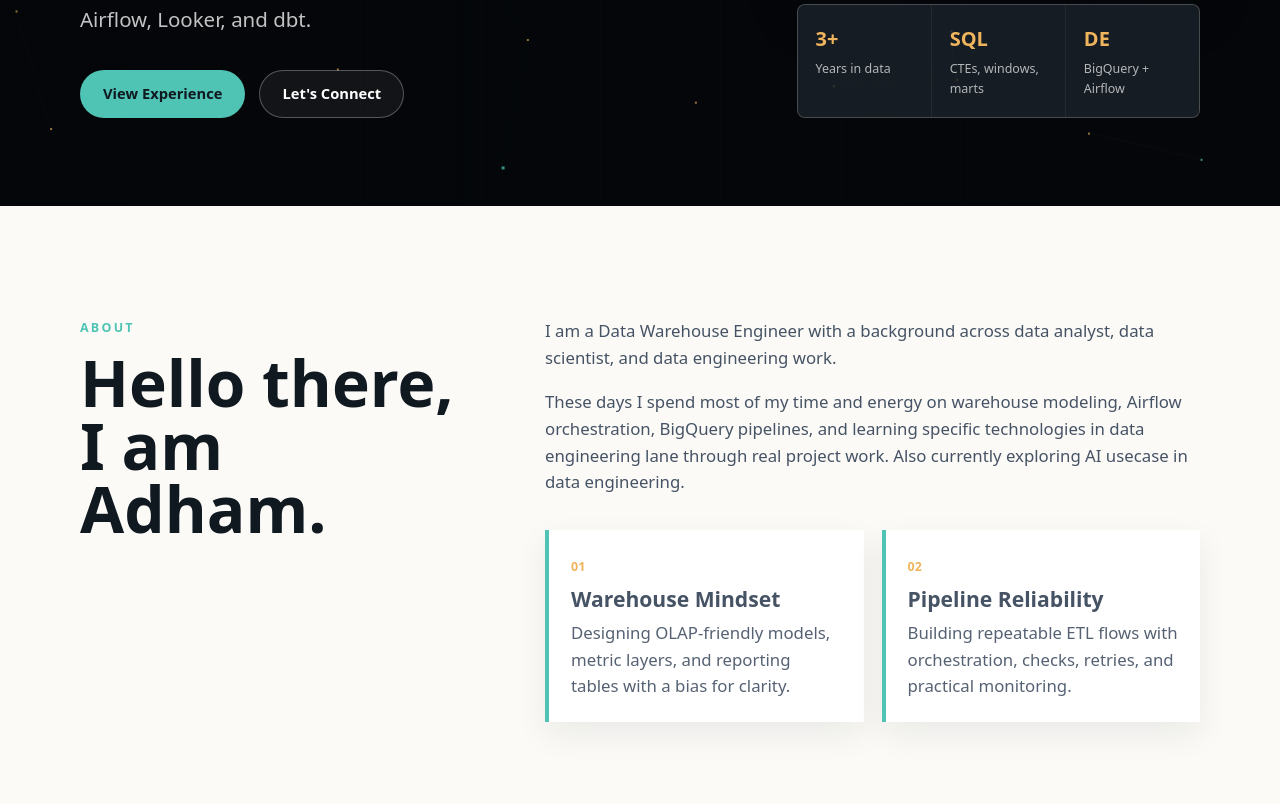
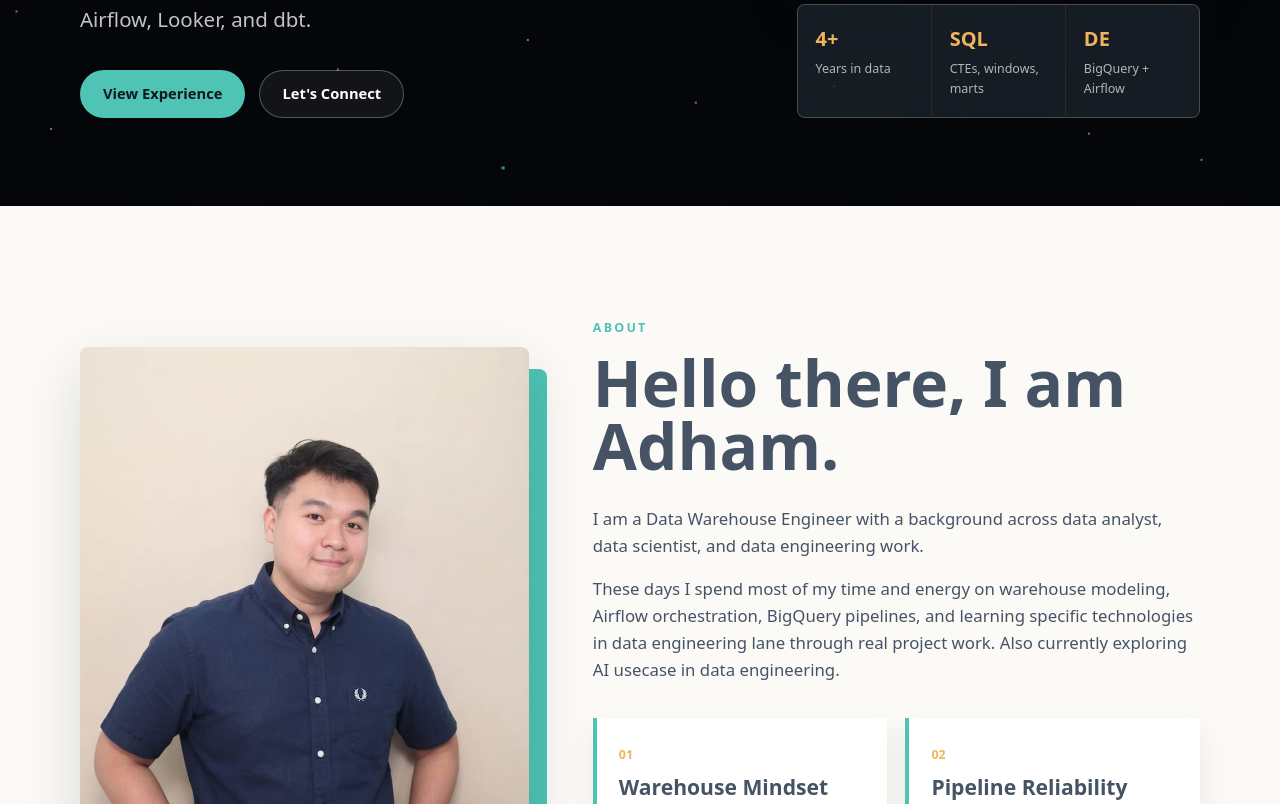
Before and after one commit to adhamerlangga/adhamerlangga.github.io, a plain HTML site: page index.html in a window 1280 px wide. Shown: the part 727-1531 px from the top of the page. Drawn offline with Linux system fonts and the light colour scheme.

Commit message:
feat: update about section

```diff
--- a/index.html
+++ b/index.html
@@ -61,7 +61,7 @@
             </div>
             <dl class="hero-stats">
               <div>
-                <dt>3+</dt>
+                <dt data-years-since="2022-05-01">4+</dt>
                 <dd>Years in data</dd>
               </div>
               <div>
@@ -78,12 +78,16 @@
       </section>
 
       <section class="section section-light" id="about">
-        <div class="container split-section">
-          <div class="section-heading">
-            <p class="eyebrow">About</p>
-            <h2>Hello there, I am Adham.</h2>
+        <div class="container about-layout">
+          <div class="about-media">
+            <img src="assets/images/profile.jpeg" alt="Adham Erlangga Siwi" loading="lazy">
           </div>
+
           <div class="about-copy">
+            <div class="section-heading">
+              <p class="eyebrow">About</p>
+              <h2>Hello there, I am Adham.</h2>
+            </div>
             <p>
               I am a Data Warehouse Engineer with a background across data analyst, data scientist,
               and data engineering work.
--- a/script.js
+++ b/script.js
@@ -4,6 +4,25 @@ const menuToggle = document.querySelector("[data-menu-toggle]");
 const progress = document.querySelector(".scroll-progress");
 const backToTop = document.querySelector("[data-back-to-top]");
 const sections = document.querySelectorAll("main section[id]");
+const yearsSinceNodes = document.querySelectorAll("[data-years-since]");
+
+yearsSinceNodes.forEach((node) => {
+  const startDate = new Date(node.dataset.yearsSince);
+  const today = new Date();
+
+  if (Number.isNaN(startDate.getTime())) return;
+
+  let years = today.getFullYear() - startDate.getFullYear();
+  const hasNotReachedAnniversary =
+    today.getMonth() < startDate.getMonth()
+    || (today.getMonth() === startDate.getMonth() && today.getDate() < startDate.getDate());
+
+  if (hasNotReachedAnniversary) {
+    years -= 1;
+  }
+
+  node.textContent = `${Math.max(0, years)}+`;
+});
 
 const setActiveNav = () => {
   const offset = window.scrollY + 120;
--- a/styles.css
+++ b/styles.css
@@ -399,6 +399,35 @@ button {
   align-items: start;
 }
 
+.about-layout {
+  display: grid;
+  grid-template-columns: minmax(280px, 0.85fr) minmax(0, 1.15fr);
+  gap: 64px;
+  align-items: center;
+}
+
+.about-media {
+  position: relative;
+}
+
+.about-media::before {
+  position: absolute;
+  inset: 22px -18px -18px 22px;
+  content: "";
+  background: var(--mint);
+  border-radius: var(--radius);
+}
+
+.about-media img {
+  position: relative;
+  z-index: 1;
+  width: 100%;
+  aspect-ratio: 4 / 5;
+  object-fit: cover;
+  border-radius: var(--radius);
+  box-shadow: var(--shadow);
+}
+
 .section-heading h2 {
   max-width: 760px;
   font-size: clamp(2.5rem, 5vw, 5.2rem);
@@ -436,6 +465,10 @@ button {
 .about-copy {
   font-size: 1.05rem;
   color: #465365;
+}
+
+.about-copy .section-heading {
+  margin-bottom: 28px;
 }
 
 .about-copy p:first-child {
@@ -736,8 +769,13 @@ button {
 @media (max-width: 940px) {
   .hero-grid,
   .split-section,
+  .about-layout,
   .contact-panel {
     grid-template-columns: 1fr;
+  }
+
+  .about-media {
+    max-width: 420px;
   }
 
   .hero-panel {
@@ -835,6 +873,10 @@ button {
     grid-template-columns: 1fr;
   }
 
+  .about-media {
+    max-width: none;
+  }
+
   .footer-inner {
     flex-direction: column;
   }
```
Also changed, not shown: assets/images/profile.jpeg (added).
